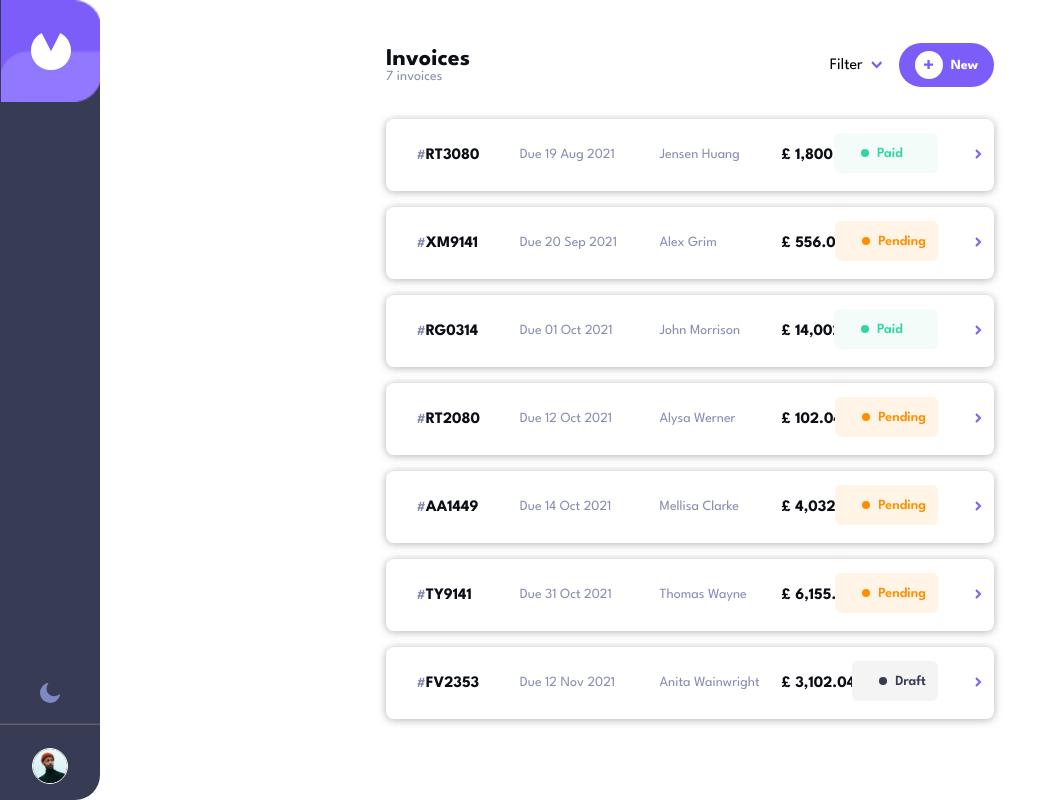
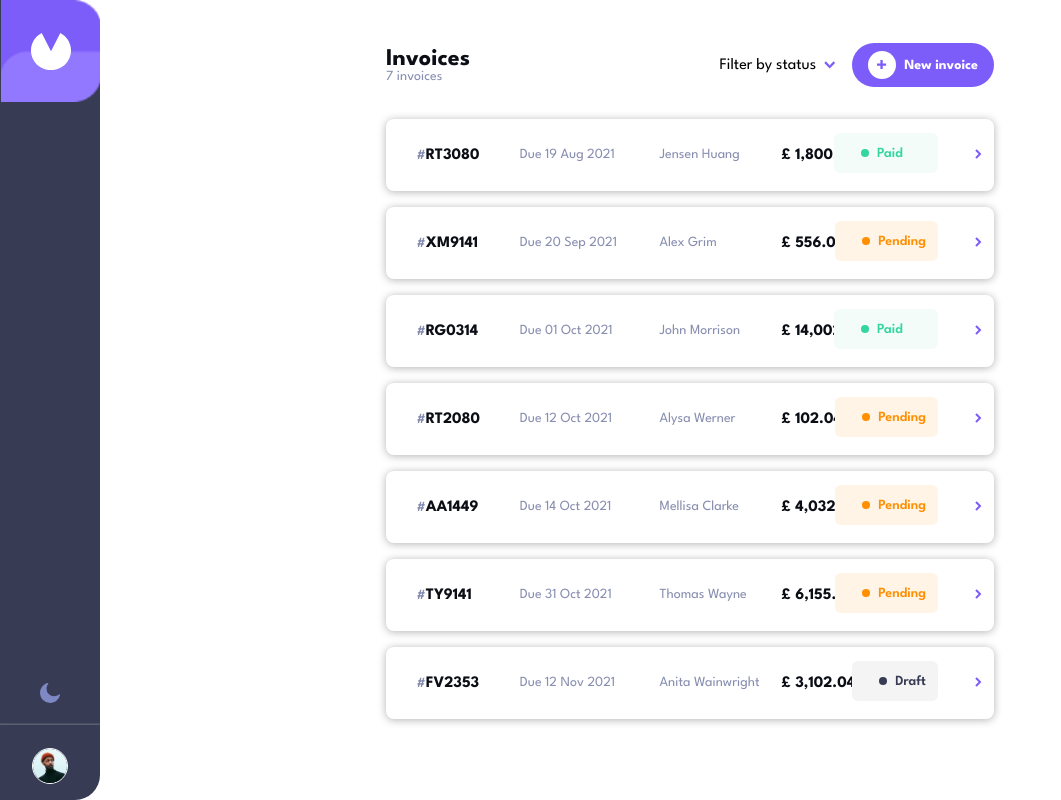
Before and after one commit to emanndev/lab9, an Angular app: page /invoices in a window 1280 px wide. Shown: the whole page, without its empty margins (0-1061 px from the left). Built offline with nearby package versions, Linux system fonts and the light colour scheme.

Commit message:
Implemented custom pipes for both the Filter dropdown and the New invoice button

```diff
--- a/src/app/components/invoice-list/invoice-list.component.html
+++ b/src/app/components/invoice-list/invoice-list.component.html
@@ -7,7 +7,7 @@
   <div class="action-group">
     <div class="filter-dropdown">
        <div class="dropdown" (click)="toggleDropdown()" [class.open]="dropdownOpen">
-  <span class="dropdown-label" id="responsiveText">Filter</span>
+  <span class="dropdown-label" id="responsiveText">{{filterTextConfig | textChange}}</span>
   <img src="assets/images/icon-arrow-down.svg" alt="arrow" class="dropdown-arrow" />
 
   <div class="dropdown-menu" *ngIf="dropdownOpen">
@@ -23,7 +23,7 @@
       <span class="circle">
         <img src="assets/images/icon-plus.svg" alt="plus icon" />
       </span>
-      New
+      {{newInvoiceTextConfig | textChange }}
     </button>
   </div>
 </div>
--- a/src/app/components/invoice-list/invoice-list.component.ts
+++ b/src/app/components/invoice-list/invoice-list.component.ts
@@ -3,19 +3,33 @@ import { Invoice } from '../../model/invoice.model';
 import { InvoiceService } from '../../services/invoice.service';
 import { CommonModule } from '@angular/common';
 import { RouterModule } from '@angular/router';
+import { TextChangePipe } from '../../shared/text-change.pipe';
 
 @Component({
   selector: 'app-invoice-list',
   standalone: true,
   templateUrl: './invoice-list.component.html',
   styleUrls: ['./invoice-list.component.scss'],
-  imports: [CommonModule, RouterModule]
+  imports: [CommonModule, RouterModule, TextChangePipe]
 })
 export class InvoiceListComponent implements OnInit {
    invoices: Invoice[] = [];
      selectedStatuses: string[] = [];
      dropdownOpen: boolean = false;
 
+
+     //text change values based on screen sizes for the filter dropdown
+     filterTextConfig = {
+       mobile: 'Filter',
+       tablet: 'Filter by status',
+       desktop: 'Filter by status'
+     }
+
+     newInvoiceTextConfig = {
+      mobile: 'New',
+      tablet: 'New invoice',
+      desktop: 'New invoice'
+     }
 
   constructor(private invoiceService: InvoiceService) {}
 
--- /dev/null
+++ b/src/app/shared/text-change.pipe.ts
@@ -0,0 +1,33 @@
+import { Pipe, PipeTransform } from '@angular/core';
+
+@Pipe({
+  name: 'textChange',
+  standalone: true,
+  pure: false
+})
+export class TextChangePipe implements PipeTransform {
+  private breakpoints = {
+    mobile: '(max-width: 767px)',
+    tablet: '(min-width: 768px) and (max-width: 1023px)',
+    desktop: '(min-width: 1024px)'
+  }
+
+  transform(textConfig:{mobile: string; tablet: string; desktop: string}): string {
+    const mobileQuery = window.matchMedia(this.breakpoints.mobile);
+    const tabletQuery = window.matchMedia(this.breakpoints.tablet);
+    const desktopQuery = window.matchMedia(this.breakpoints.desktop);
+
+    if(mobileQuery.matches){
+      return textConfig.mobile;
+    }
+    else if(tabletQuery.matches){
+      return textConfig.tablet;
+    }
+    else if(desktopQuery.matches){
+      return textConfig.desktop;
+    }
+
+    return textConfig.mobile;
+  }
+
+}
```
Also changed, not shown: 1 other file (tests, documents, lock files or other folders).
